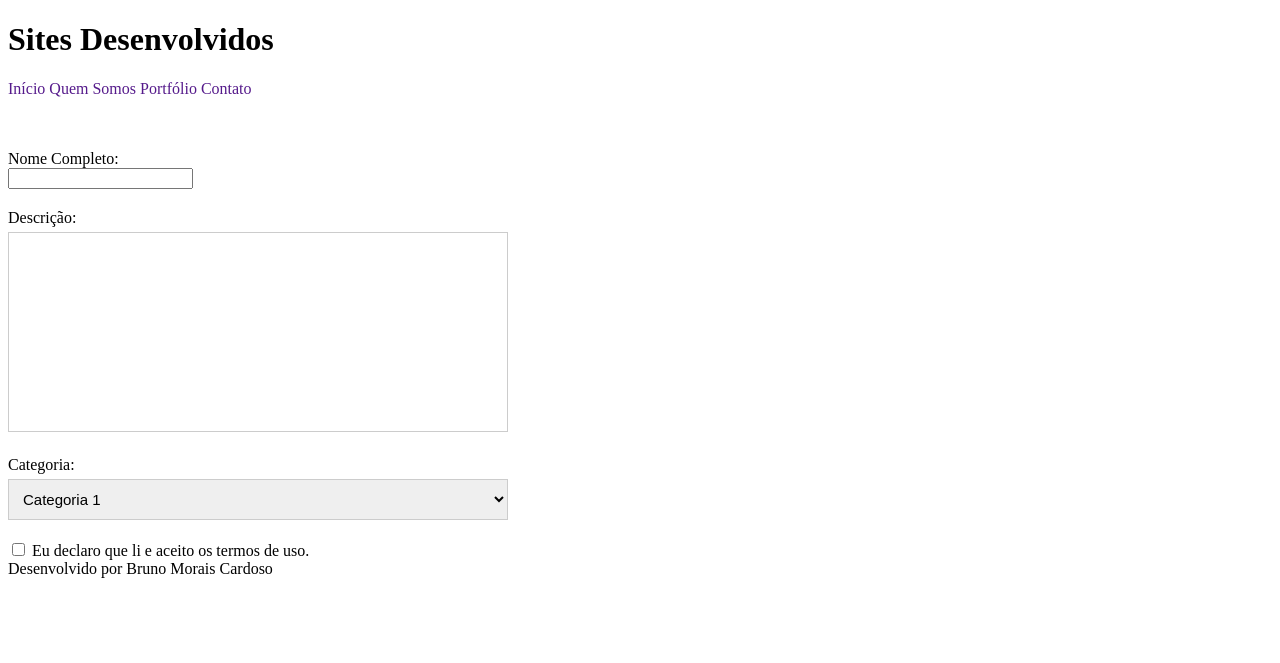
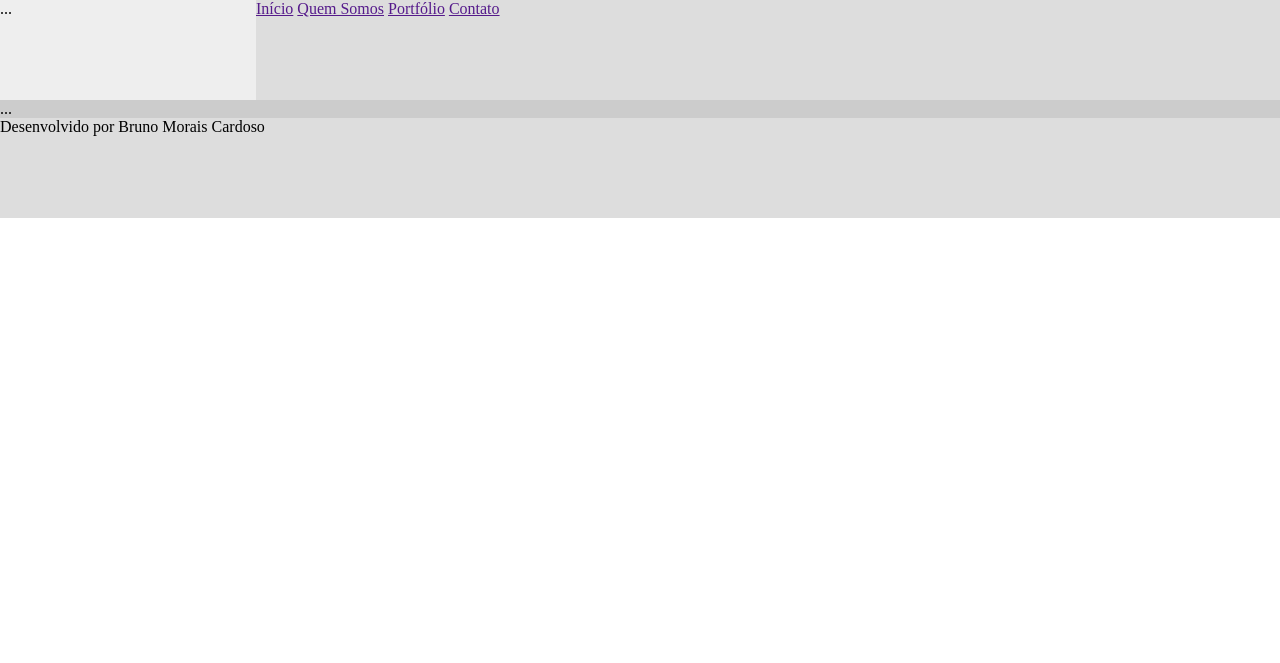
Before and after one commit to brunomcardoso151986/BMC-Desenvolvedor-de-Sistemas, a plain HTML site: page index.html in a window 1280 px wide. Drawn offline with Linux system fonts and the light colour scheme.

Commit message:
commit novo estilo e index

```diff
--- a/estilo.css
+++ b/estilo.css
@@ -2,63 +2,52 @@
     box-sizing: border-box;
 }
 
-nav {
-    height: 50px;
+body {
+    margin: 0;
 }
 
-p {
-    font-size: 17px;
-    font-family: Arial, Helvetica, sans-serif;
-    text-align: justify;
+.topo {
+    width: 100%;
+    height: 100px;
+    margin: auto;
 }
 
-a {
-    text-decoration: none;
-}
-
-a:hover {
-    text-decoration: underline;
-}
-
-label {
-    display: block;
-    margin-top: 20px;
-}
-
-input [type=text], textarea, select {
-    padding: 10px;
-    width: 500px;
-    font-size: 15px;
-    border: 1px solid #CCC;
-    outline: 0;
-    margin-top: 5px;
-}
-
-textarea {
-    height: 200px;
-    resize: none;
-}
-
-.termoslink {
-    color: #000;
-    text-decoration: none;
-}
-
-.termoslink:hover {
-    text-decoration: underline;
-}
-
-button {
-    padding: 10px;
-    font-size: 15px;
-    border: 1px solid #CCC;
+.logo {
+    width: 20%;
+    height: 100px;
+    float: left;
     background-color: #EEE;
 }
 
-button:hover {
+.menu {
+    width: 80%;
+    height: 100px;
+    float: left;
     background-color: #DDD;
 }
 
-footer {
+.corpo {
+    width: 100%;
+    background-color: #CCC;
+    clear: both;
+}
+
+.rodape {
+    width: 100%;
     height: 100px;
+    background-color: #DDD;
 }
+
+@media only screen and (max-width: 500px) {
+    .topo {
+        height: 200px;
+    }
+
+    .logo {
+        width: 100%;
+    }
+
+    .menu {
+        width: 100%;
+    }
+}
--- a/index.html
+++ b/index.html
@@ -2,45 +2,22 @@
 <html lang="pt-BR">
 <head>
     <meta charset="UTF-8">
-    <meta name="viewport" content="width=device-width, initial-scale=1.0">
+    <meta id="viewport" name="viewport" content="width=device-width, user-scalable=no">
     <link rel="stylesheet" href="estilo.css">
     <title>BMC - Desenvolvedor de Sistemas</title>
 </head>
 <body>
-    <header>
-        <h1>Sites Desenvolvidos</h1>
-    </header>
-    <nav>
-        <a href="">Início</a>
-        <a href="">Quem Somos</a>
-        <a href="">Portfólio</a>
-        <a href="">Contato</a>
-    </nav>
-    <form action="index.html" method="GET">
-        <label>
-            Nome Completo:<br/>
-            <input type="text" name="nome" />
-        </label>
-        <label>
-            Descrição:<br/>
-            <textarea name="descricao"></textarea>
-        </label>
-        <label>
-            Categoria:<br/>
-            <select name="categoria">
-                <option value="1">Categoria 1</option>
-                <option value="2">Categoria 2</option>
-                <option value="3">Categoria 3</option>
-                <option value="4">Categoria 4</option>
-                <option value="5">Categoria 5</option>
-            </select>
-        </label>
-        <label>
-            <input type="checkbox" />
-            Eu declaro que li e aceito os termos de uso.
-        </label>
-    </form>
-    <footer>
+    <div class="topo">
+        <div class="logo">...</div>
+        <nav class="menu">
+            <a href="">Início</a>
+            <a href="">Quem Somos</a>
+            <a href="">Portfólio</a>
+            <a href="">Contato</a>
+        </nav>
+    </div>
+    <div class="corpo">...</div>
+    <footer class="rodape">
         Desenvolvido por Bruno Morais Cardoso
     </footer>
 </body>
```
